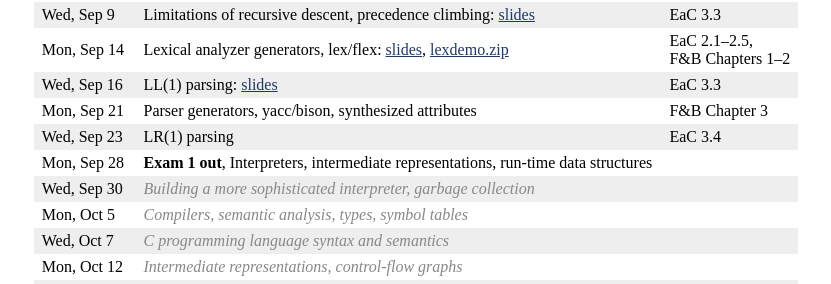
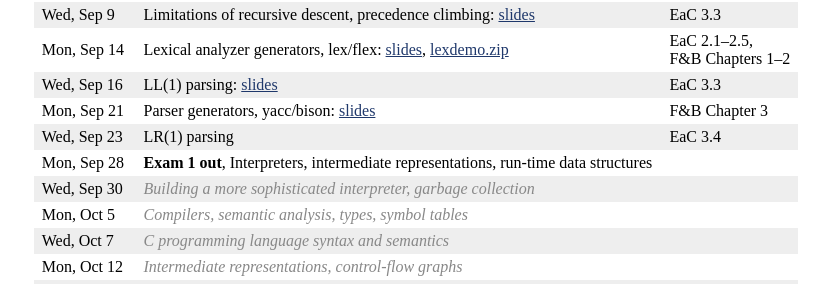
Before and after one commit to jhucompilers/fall2020, a Jekyll site: the page built from schedule.md, in a window 1280 px wide. Shown: the part 513-797 px from the top of the page, without its empty margins (224-1055 px from the left). Built offline with Jekyll 4.4.1, drawn with Linux system fonts in a browser that asks for light colours.

Commit message:
post lecture 6 slides, exam 1 date

```diff
--- a/schedule.md
+++ b/schedule.md
@@ -22,7 +22,7 @@ Mon, Sep 7 | *Holiday, no class*
 Wed, Sep 9 | Limitations of recursive descent, precedence climbing: [slides](lectures/lecture03-public.pdf) | EaC 3.3
 Mon, Sep 14 | Lexical analyzer generators, lex/flex: [slides](lectures/lecture04-public.pdf), [lexdemo.zip](lectures/lexdemo.zip) | EaC 2.1–2.5,<br>F&amp;B Chapters 1–2
 Wed, Sep 16 | LL(1) parsing: [slides](lectures/lecture05-public.pdf) | EaC 3.3
-Mon, Sep 21 | Parser generators, yacc/bison, synthesized attributes | F&amp;B Chapter 3
+Mon, Sep 21 | Parser generators, yacc/bison: [slides](lectures/lecture06-public.pdf) | F&amp;B Chapter 3
 Wed, Sep 23 | LR(1) parsing | EaC 3.4
 Mon, Sep 28 | <b>Exam 1 out</b>, Interpreters, intermediate representations, run-time data structures
 Wed, Sep 30 | <span class="tentative">Building a more sophisticated interpreter, garbage collection</span>
```
Also changed, not shown: 1 other file.
